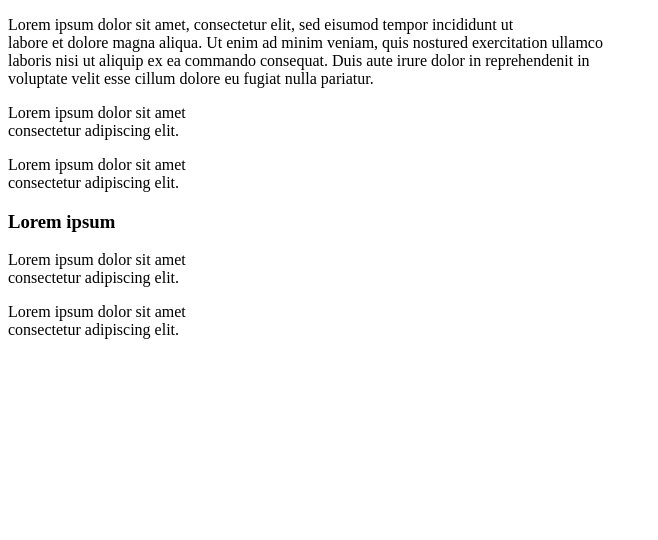
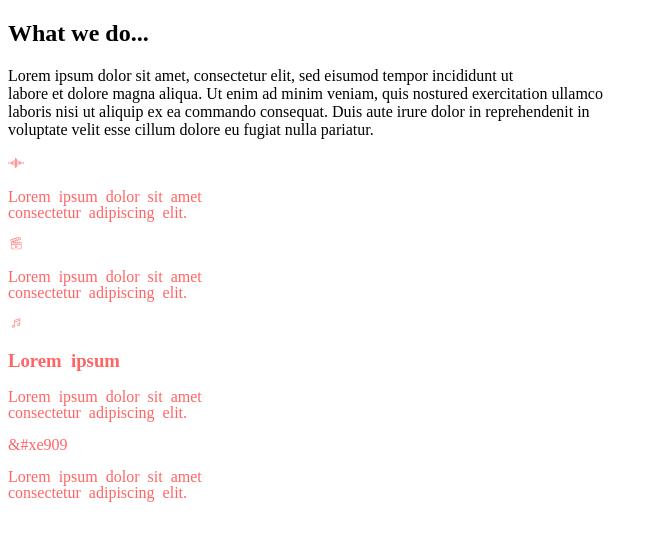
Before and after one commit to Kimberly0307-web/alx_html_css, a plain HTML site: page headphones/1-index.html in a window 1280 px wide. Shown: the whole page, without its empty margins (0-658 px from the left). Drawn offline with Linux system fonts and the light colour scheme; files whose address does not match are found by name.

Commit message:
Update 1-index.html

```diff
--- a/headphones/1-index.html
+++ b/headphones/1-index.html
@@ -4,14 +4,12 @@
             <meta charset="UTF-8">
             <meta name="viewport" content="width=device-width, initial-scale=1.0">
         <title> What we do</title>
-        <link rel="stylesheet" href="icons/style.css">
-        <!-- <link rel="stylesheet" href="1-styles.css"> -->
-
-
+        <link rel="stylesheet" href="1-styles.css">
     </head>
     <body>
         <header>
             <section class="section">
+                    <h2>What we do...</h2>
                 <p>Lorem ipsum dolor sit amet, consectetur elit, sed eisumod tempor incididunt ut<br/>
                     labore et dolore magna aliqua. Ut enim ad minim veniam, quis nostured exercitation ullamco<br/>
                     laboris nisi ut aliquip ex ea commando consequat. Duis aute irure dolor in reprehendenit in<br/>
```
